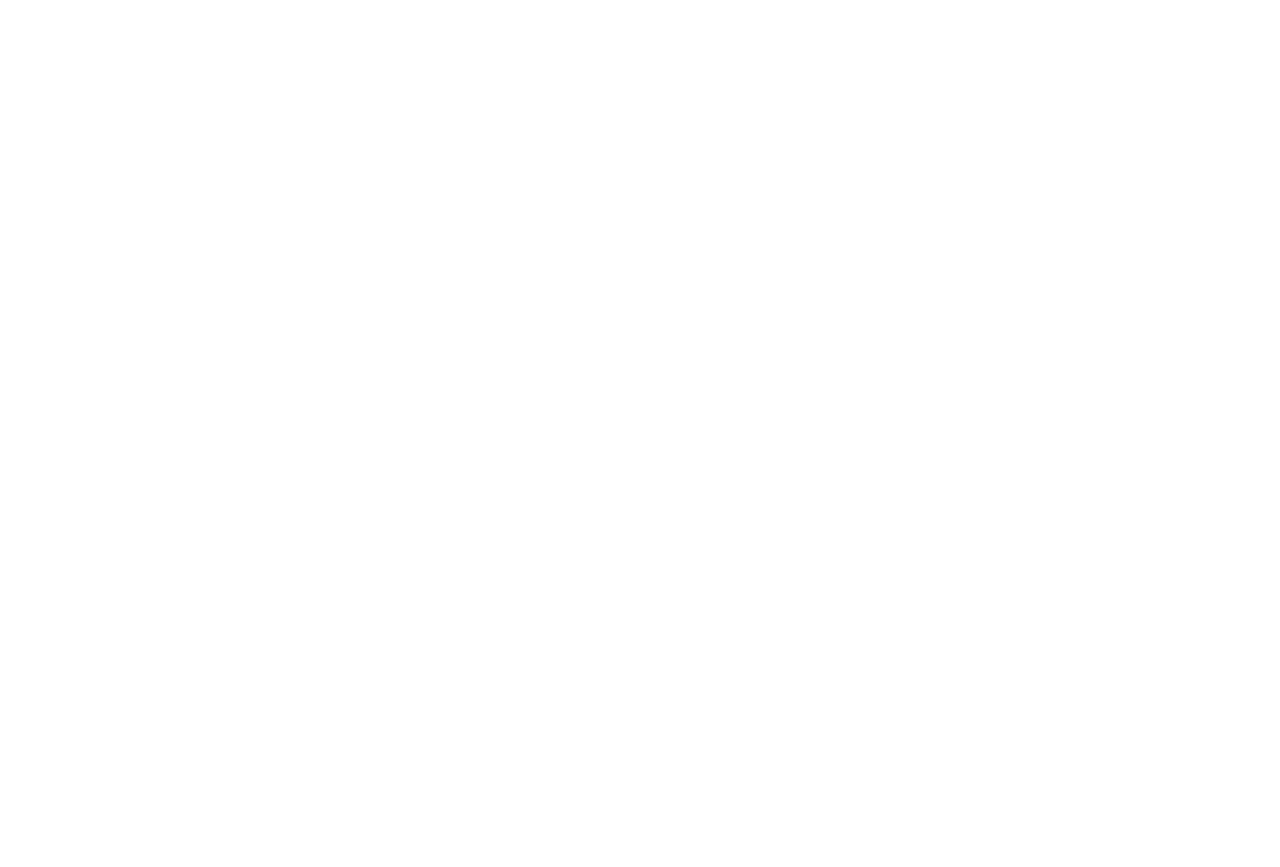
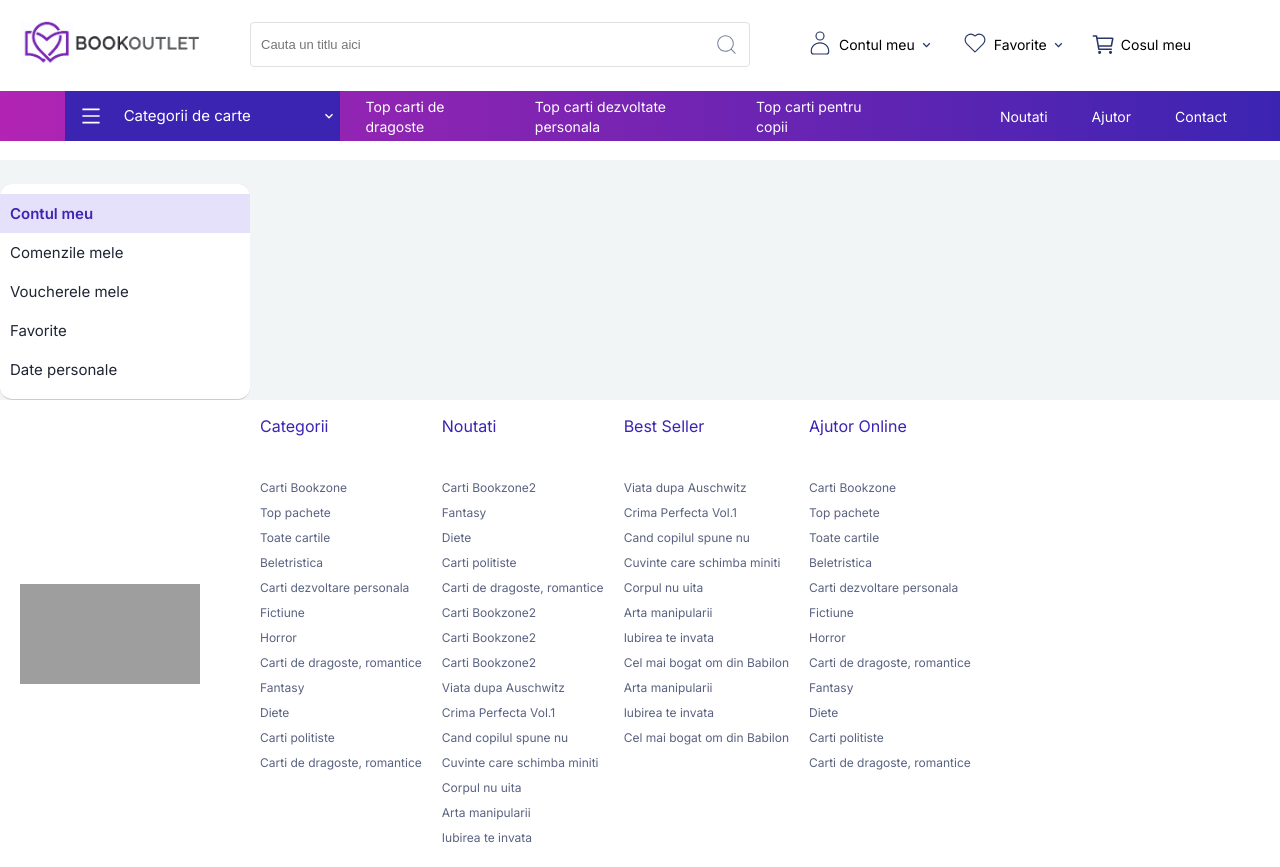
Before and after one commit to andreicruceanu/BookOutlet-, a React (Create React App) app: page /account/account in a window 1280 px wide. Before the commit this address had no page. Before the commit the page ends 800 px from the top, so only its background shows below. Built offline with nearby package versions, Linux system fonts and the light colour scheme; grey boxes are pictures that could not be loaded.

Commit message:
bug fixed

```diff
--- a/src/components/modal-my-account/modal-my-account.jsx
+++ b/src/components/modal-my-account/modal-my-account.jsx
@@ -1,7 +1,7 @@
 import React from "react";
 import styles from "./styles.module.css";
 import btn_login from "./../../images/btn-login.svg";
-import { useNavigate } from "react-router-dom";
+import { Link, useNavigate } from "react-router-dom";
 import { useDispatch, useSelector } from "react-redux";
 import { logout, reset } from "../../features/auth/authSlice";
 
@@ -30,9 +30,13 @@ function ModalMyAccount({ onClose }) {
 
             <ul className={styles.contentList}>
               <li>
-                <a className={styles.link} href="/contul meu">
+                <Link
+                  to={"/account/account"}
+                  onClick={onClose}
+                  className={styles.link}
+                >
                   Contul meu
-                </a>
+                </Link>
               </li>
               <li>
                 <a className={styles.link} href="/Comenzile mele">
--- a/src/components/navbar/styles.module.css
+++ b/src/components/navbar/styles.module.css
@@ -64,7 +64,7 @@ nav__burger
 .navMenuContainer {
   display: flex;
   max-height: 50px;
-  max-width: 1450px;
+  max-width: 1425px;
   width: 100%;
   display: flex;
   align-items: center;
--- a/src/index.js
+++ b/src/index.js
@@ -13,6 +13,7 @@ import { store } from "./store.js";
 import ForgotPassword from "./pages/login/ForgotPassword";
 import ResetPassword from "./pages/resetPassword/ResetPassword";
 import Cart from "./pages/cart/Cart";
+import MyAccount from "./pages/myAccount/MyAccount";
 const root = ReactDOM.createRoot(document.getElementById("root"));
 root.render(
   <Provider store={store}>
@@ -25,6 +26,7 @@ root.render(
           <Route path="/recover-password" element={<ForgotPassword />} />
           <Route path="/resetare-parola" element={<ResetPassword />} />
           <Route path="/book/:id" element={<BookInfo />} />
+          <Route path="/account/account" element={<MyAccount />} />
           <Route path="/autori" element={<Authors />} />
           <Route path="/autor/:id" element={<AuthorsDetails />} />
           <Route path="/cos" element={<Cart />} />
--- a/src/pages/book-info/BookInfo.jsx
+++ b/src/pages/book-info/BookInfo.jsx
@@ -82,7 +82,7 @@ function BookInfo() {
 
   const handleFavorite = async (book) => {
     if (!user) {
-      dispatch(setModalNoUser(true));
+      return dispatch(setModalNoUser(true));
     }
     if (isBookFavorite) {
       const favoriteDetails = listFavorite.find(
--- a/src/pages/cart/styles.module.css
+++ b/src/pages/cart/styles.module.css
@@ -1,9 +1,6 @@
-main {
-  background-color: rgba(242, 245, 245, 0.9607843137254902);
-}
 .containerEmptyCart {
   width: 100%;
-  min-height: 60vh;
+  min-height: 80vh;
   background-color: #f2f5f5;
   display: flex;
   align-items: center;
--- /dev/null
+++ b/src/pages/myAccount/MenuAccount/MenuAccount.jsx
@@ -0,0 +1,38 @@
+import { Link } from "react-router-dom";
+import styles from "./MenuAccount.module.css";
+
+function MenuAccount() {
+  return (
+    <ul className={styles.myaccountMenu}>
+      <li className={styles.myaccountMenuItem}>
+        <Link
+          className={`${styles.menuItemLink} ${styles.active}`}
+          to={"/account/account"}
+        >
+          Contul meu
+        </Link>
+      </li>
+      <li className={styles.myaccountMenuItem}>
+        <Link className={styles.menuItemLink} to={"/account/orders"}>
+          Comenzile mele
+        </Link>
+      </li>
+      <li className={styles.myaccountMenuItem}>
+        <Link className={styles.menuItemLink} to={"/account/vouchers"}>
+          Voucherele mele
+        </Link>
+      </li>
+      <li className={styles.myaccountMenuItem}>
+        <Link className={styles.menuItemLink} to={"/account/favourites"}>
+          Favorite
+        </Link>
+      </li>
+      <li className={styles.myaccountMenuItem}>
+        <Link className={styles.menuItemLink} to={"/account/personal"}>
+          Date personale
+        </Link>
+      </li>
+    </ul>
+  );
+}
+export default MenuAccount;
--- /dev/null
+++ b/src/pages/myAccount/MenuAccount/MenuAccount.module.css
@@ -0,0 +1,30 @@
+.myaccountMenu {
+  list-style: none;
+  display: flex;
+  flex-direction: column;
+  align-items: unset;
+  justify-content: unset;
+  border-bottom: 1px solid #ccc;
+  border-radius: 0.8rem;
+  background-color: #fff;
+  box-shadow: 0 0 3px rgb(0 0 0 / 5%);
+  padding: 10px 0;
+  margin: 0;
+}
+.myaccountMenuItem {
+  font-size: 15px;
+  text-align: left;
+}
+.menuItemLink {
+  text-decoration: none;
+  padding: 10px;
+  width: 100%;
+  display: block;
+  color: #1f2533;
+}
+.active {
+  font-weight: 600;
+  color: #3f24b2;
+  background-color: #e5e1fa;
+  border-radius: 0;
+}
--- /dev/null
+++ b/src/pages/myAccount/MyAccount.jsx
@@ -0,0 +1,17 @@
+import MenuAccount from "./MenuAccount/MenuAccount";
+import styles from "./MyAccount.module.css";
+
+function MyAccount() {
+  return (
+    <div className={styles.container}>
+      <div className={styles.myaccount}>
+        <div className={styles.myaccountAside}>
+          <MenuAccount />
+        </div>
+        <div className={styles.myaccountWrap}></div>
+      </div>
+    </div>
+  );
+}
+
+export default MyAccount;
--- /dev/null
+++ b/src/pages/myAccount/MyAccount.module.css
@@ -0,0 +1,17 @@
+.container {
+  max-width: 100%;
+  background-color: #f2f5f5;
+}
+.myaccount {
+  display: flex;
+  max-width: 1300px;
+  margin: 0 auto;
+  padding-top: 24px;
+}
+.myaccountAside {
+  max-width: 250px;
+  width: 100%;
+  display: block;
+  margin-right: 10px;
+  overflow-x: hidden;
+}
```
Also changed, not shown: public/banners.json (+5 -5 lines).
